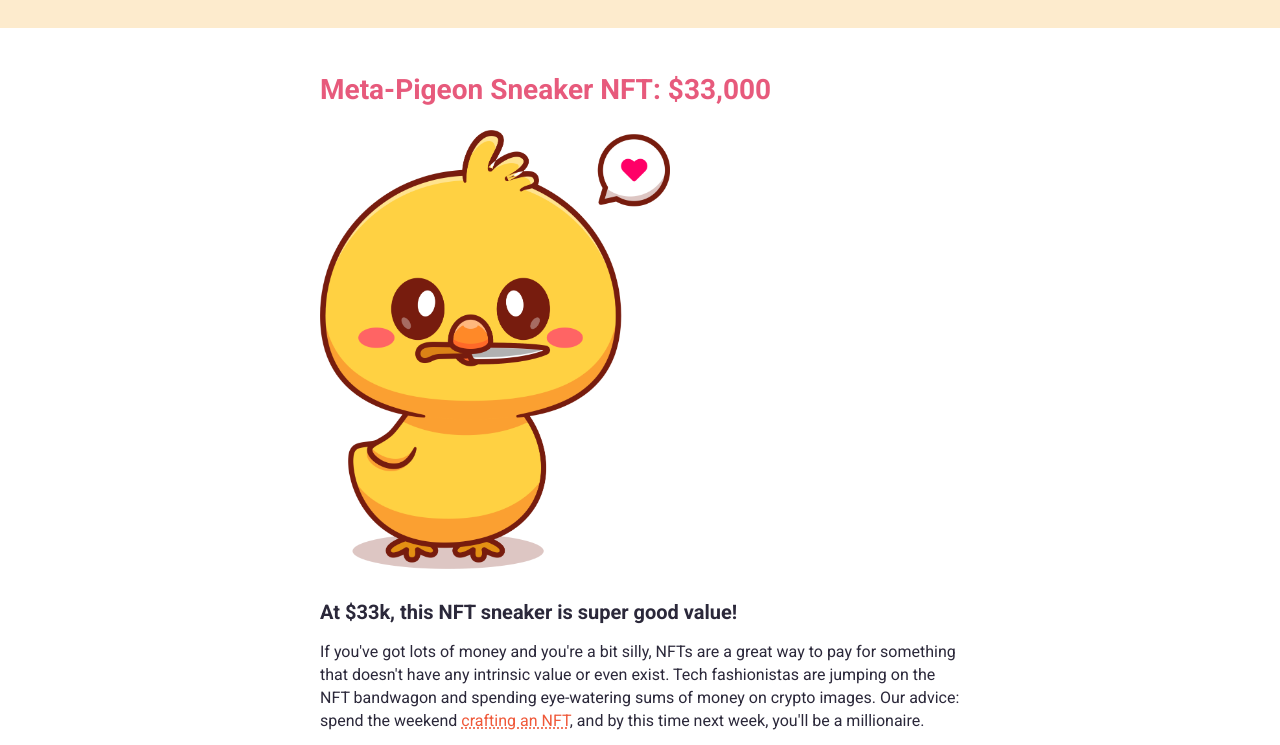
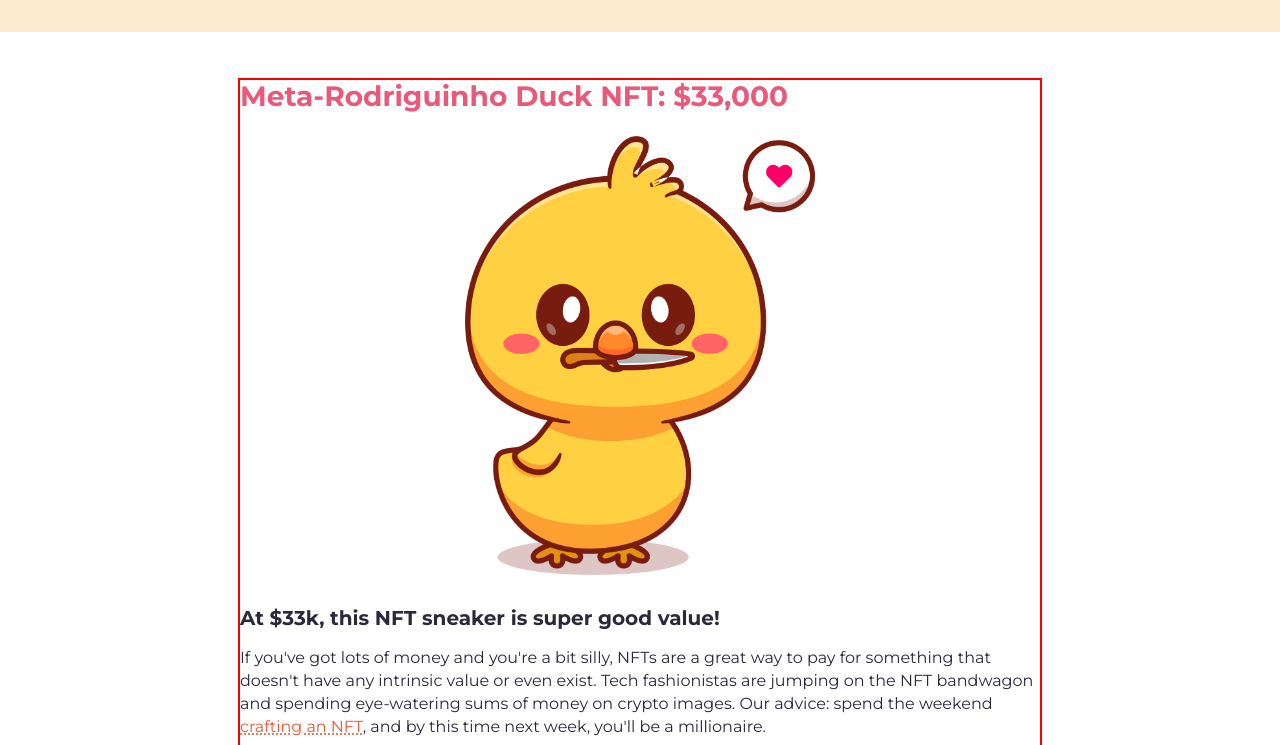
Before and after one commit to julianaraujo333/s-expensive-ducks, a website built with Vite: page index.html in a window 1280 px wide. Shown: the part 128-873 px from the top of the page. Built offline with nearby package versions, Linux system fonts and the light colour scheme.

Commit message:
updating font

```diff
--- a/index.css
+++ b/index.css
@@ -1,6 +1,6 @@
 body {
     color: #2b283a;
-    font-family: 'Roboto', sans-serif;
+    font-family: "Montserrat", sans-serif;
     margin: 0;
 }
 
@@ -8,6 +8,7 @@ body {
 
 h1,
 h3 {
+    font-family: "Montserrat", sans-serif;
     margin: 0;
 }
 
@@ -34,6 +35,7 @@ p {
     display: block;
     font-size: 20px;
     color: #e75a7c;
+    font-weight: 400;
 }
 
 .section-two h2 {
@@ -100,13 +102,17 @@ header,
 }
 
 .container {
-    width: 640px;
+    border: 2px solid red;
+    max-width: 800px;
+    width: 90%;
     margin: 0 auto;
 }
 
 .main-image {
-    width: 350px;
-    margin-bottom: 32px;
+    display: block;
+    max-width: 350px;
+    width: 100%;
+    margin: 0 auto 32px;
 }
 
 .section-two-image-container {
@@ -115,7 +121,7 @@ header,
 }
 
 .feature-image {
-    width: 310px;
+    width: 48.8%;
     border-radius: 4.6px;
 }
 
--- a/index.html
+++ b/index.html
@@ -1,9 +1,9 @@
 <html>
     <head><link rel="stylesheet" href="https://cdnjs.cloudflare.com/ajax/libs/normalize/8.0.1/normalize.css">
         <title>NFT Site</title>
-        <link rel="preconnect" href="https://fonts.googleapis.com">
-        <link rel="preconnect" href="https://fonts.gstatic.com" crossorigin>
-        <link href="https://fonts.googleapis.com/css2?family=Roboto:wght@400;500;700&display=swap" rel="stylesheet">
+				<link rel="preconnect" href="https://fonts.googleapis.com">
+				<link rel="preconnect" href="https://fonts.gstatic.com" crossorigin>
+				<link href="https://fonts.googleapis.com/css2?family=Montserrat:ital,wght@0,100..900;1,100..900&family=Work+Sans:ital,wght@0,100..900;1,100..900&display=swap" rel="stylesheet">
         <link rel="stylesheet" href="index.css">
     </head>
 
@@ -19,7 +19,7 @@
 	    <main>
 			<section>
 				<div class="container">
-					<h2>Meta-Pigeon Sneaker NFT: $33,000</h2>
+					<h2>Meta-Rodriguinho Duck NFT: $33,000</h2>
 					<img  src="images/duck.png" alt="a duck holding a knife" class="main-image">
 					<h3>At $33k, this NFT sneaker is super good value!</h3>
 					<p>If you've got lots of money and you're a bit silly, NFTs are a great way to pay for something that doesn't have any intrinsic value or even exist. Tech fashionistas are jumping on the NFT bandwagon and spending eye-watering sums of money on crypto images. Our advice: spend the weekend <a href="#">crafting an NFT</a>, and by this time next week, you'll be a millionaire.</p>
```
Also changed, not shown: README.md.
